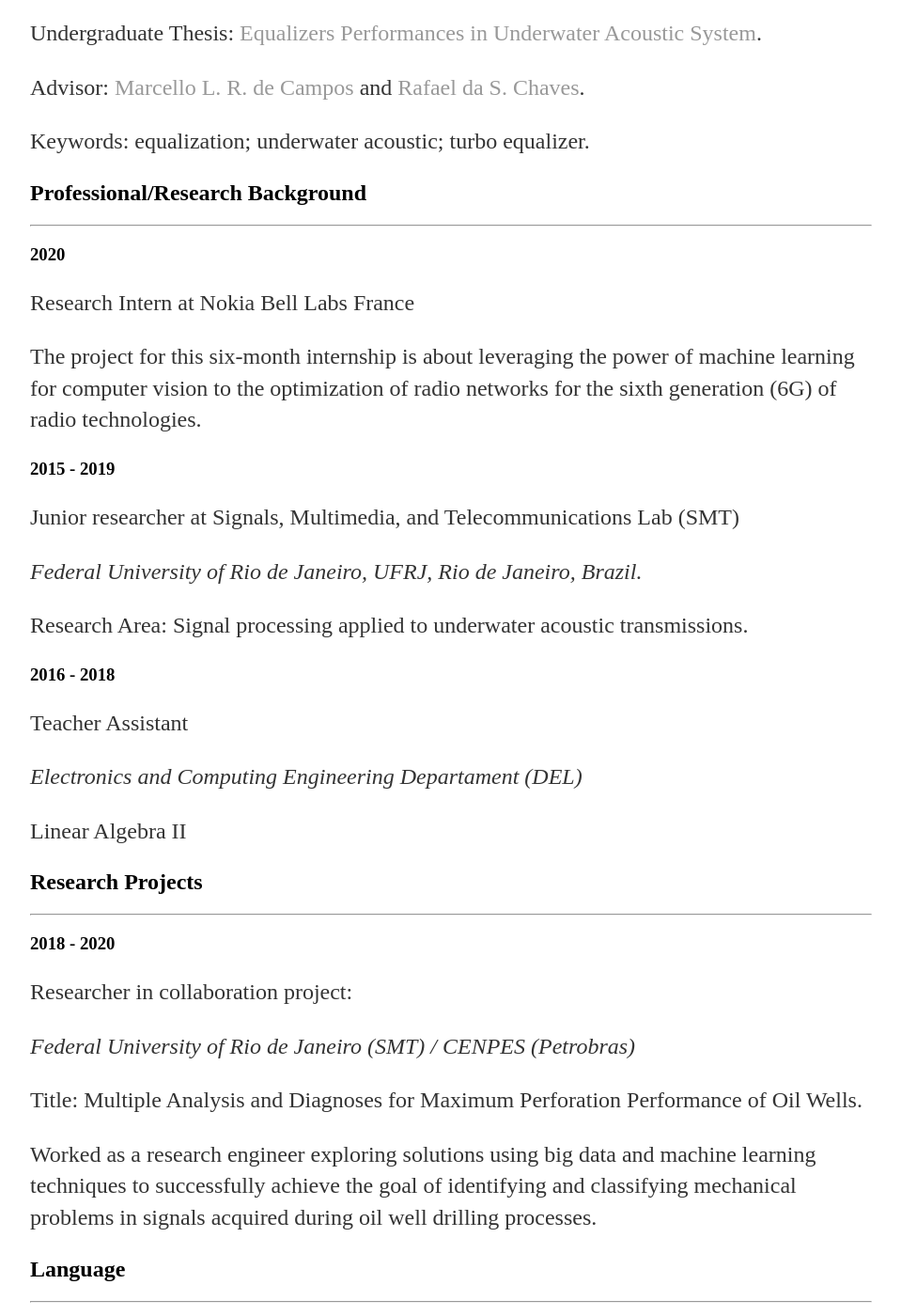
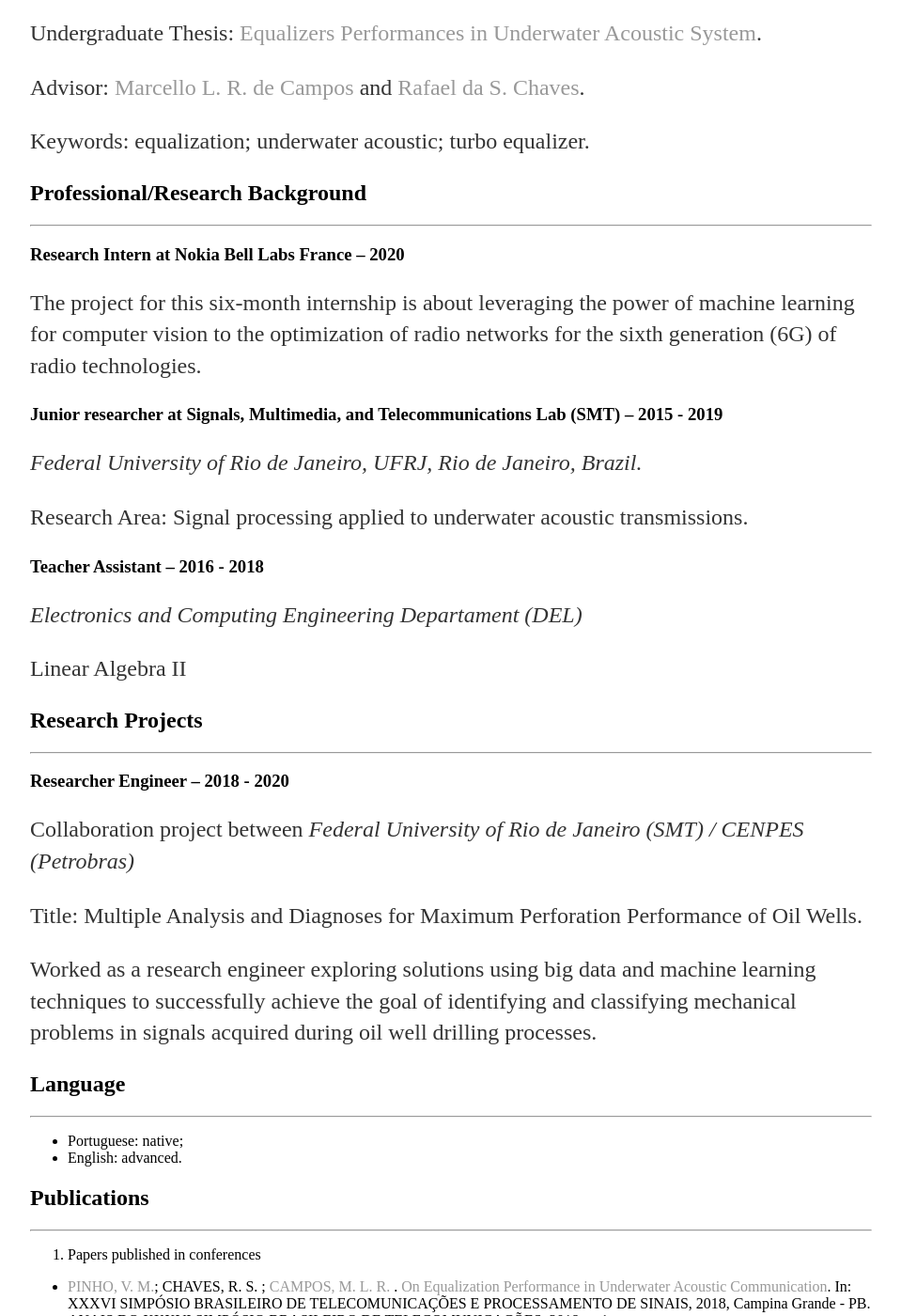
Before and after one commit to mesquita/mesquita.github.io, a Jekyll site: the page built from cv.md, in a window 1280 px wide and 1400 px high, scrolled down 1622 px. Shown: the whole window at 94% size, without its empty margins (160-1119 px from the left). Built offline with Jekyll 4.4.1, drawn with Linux system fonts in a browser that asks for light colours.

Commit message:
Update cv.md

```diff
--- a/cv.md
+++ b/cv.md
@@ -65,26 +65,23 @@ Keywords: equalization; underwater acoustic; turbo equalizer.
 ## Professional/Research Background
 ---
 
-### 2020
+### Research Intern at Nokia Bell Labs France -- 2020
 
-Research Intern at Nokia Bell Labs France
+
 
 The project for this six-month internship is about leveraging the
 power of machine learning for computer vision to the optimization of
 radio networks for the sixth generation (6G) of radio technologies.
 
 
-### 2015 - 2019
-
-Junior researcher at Signals, Multimedia, and Telecommunications Lab (SMT)
+### Junior researcher at Signals, Multimedia, and Telecommunications Lab (SMT) -- 2015 - 2019
 
 *Federal University of Rio de Janeiro, UFRJ, Rio de Janeiro, Brazil.*
 
 Research Area: Signal processing applied to underwater acoustic transmissions.
 
-### 2016 - 2018
+### Teacher Assistant -- 2016 - 2018
 
-Teacher Assistant
 
 *Electronics and Computing Engineering Departament (DEL)*
 
@@ -93,11 +90,9 @@ Linear Algebra II
 ## Research Projects
 ---
 
-### 2018 - 2020
+### Researcher Engineer -- 2018 - 2020
 
-Researcher in collaboration project:
-
-*Federal University of Rio de Janeiro (SMT) / CENPES (Petrobras)*
+Collaboration project between *Federal University of Rio de Janeiro (SMT) / CENPES (Petrobras)*
 
 Title:  Multiple Analysis and Diagnoses for Maximum Perforation Performance of Oil Wells.
 
```
